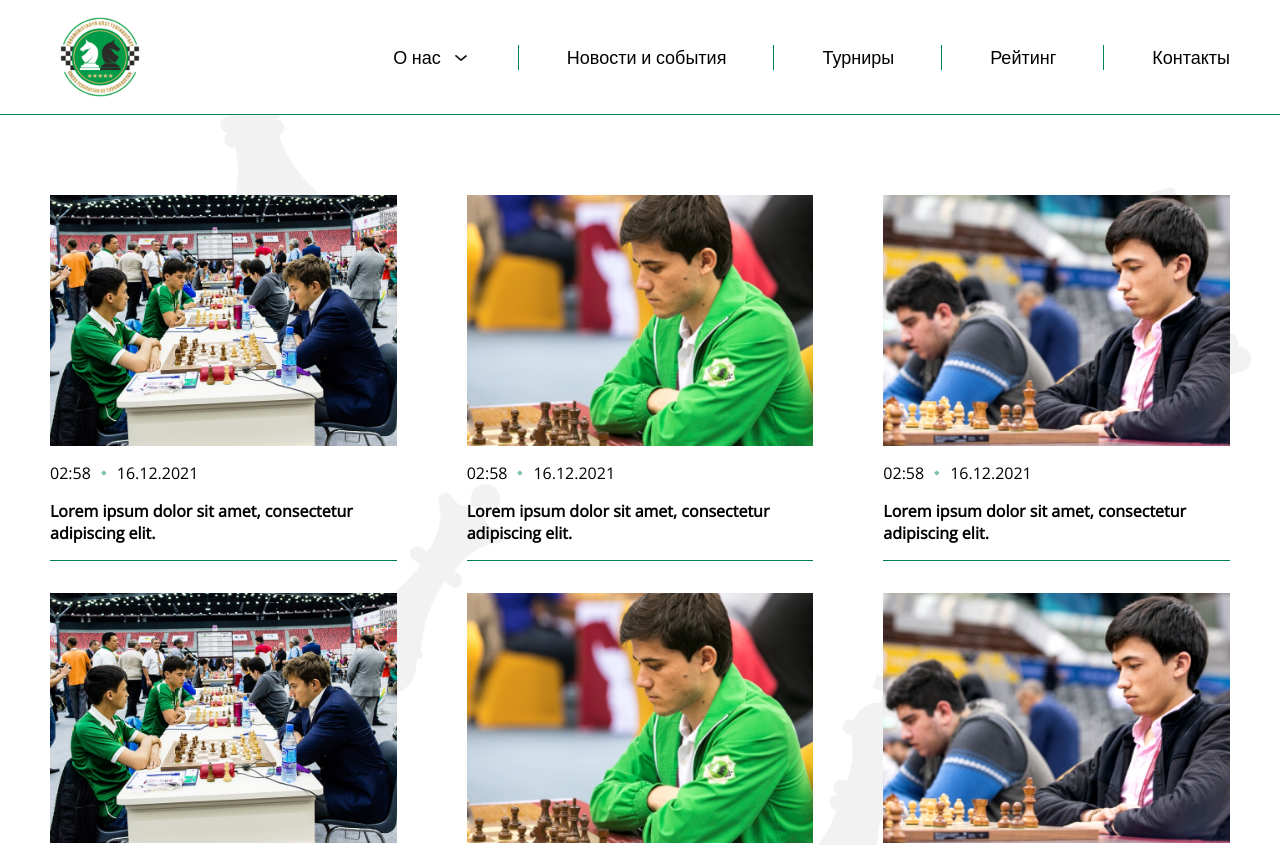
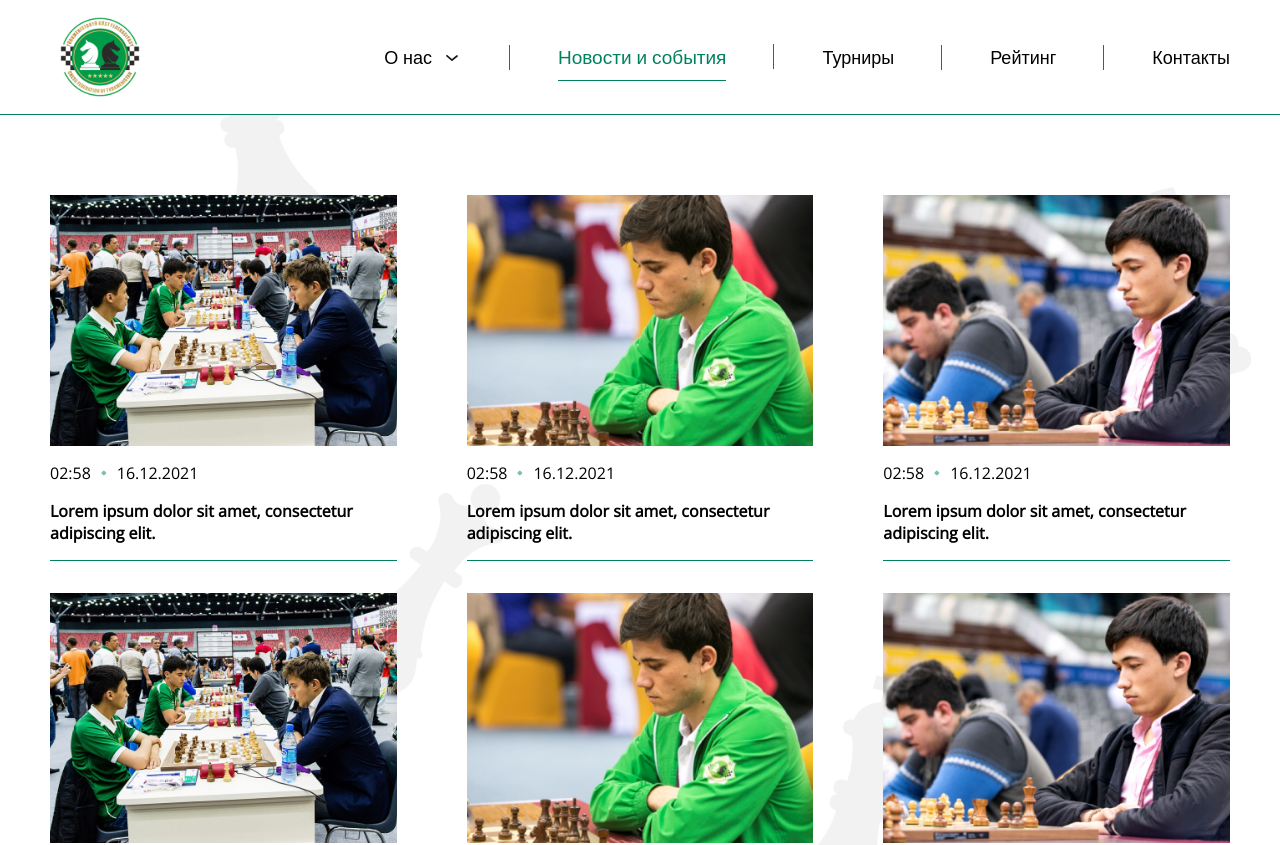
Before and after one commit to VividTruthKeeper/react-typescript-chess-federation, a React (Create React App) app: page /news in a window 1280 px wide. Shown: the top 845 px of the page. Built offline with nearby package versions, Linux system fonts and the light colour scheme.

Commit message:
nav animations

```diff
--- a/src/components/global/Nav.tsx
+++ b/src/components/global/Nav.tsx
@@ -1,11 +1,13 @@
 // Modules
 import { Link } from "react-router-dom";
+import { useLocation } from "react-router-dom";
 
 // Icons
 import mainLogo from "../../icons/main_logo.svg";
 import arrow from "../../icons/arrow-down-black.svg";
 
 const Nav = () => {
+  const location = useLocation();
   return (
     <nav className="nav">
       <div className="container">
@@ -23,7 +25,9 @@ const Nav = () => {
                   <img src={arrow} alt="" />
                 </div>
               </li>
-              <li>
+              <li
+                className={location.pathname.includes("news") ? "active" : ""}
+              >
                 <Link to={"/news"}>Новости и события</Link>
               </li>
               <li>
--- a/src/styles/_nav.scss
+++ b/src/styles/_nav.scss
@@ -25,6 +25,8 @@
   span,
   a {
     font-size: 1.8rem;
+    @include transition-std;
+    color: #000;
   }
 
   li {
@@ -39,6 +41,38 @@
         height: 2.5rem;
         content: "";
         background: $base-green;
+      }
+    }
+
+    &:not(:first-child) {
+      &::before {
+        position: absolute;
+        top: calc(100% + 1rem);
+        right: 0;
+        width: 0;
+        height: 0.1rem;
+        content: "";
+        background: $base-green;
+        @include transition-std;
+      }
+    }
+
+    &.active {
+      a {
+        font-size: 1.9rem;
+        color: $base-green;
+        @include transition-std;
+      }
+      &::before {
+        width: 100%;
+        @include transition-std;
+      }
+    }
+
+    &:hover {
+      &::before {
+        width: 100%;
+        @include transition-std;
       }
     }
   }
```
